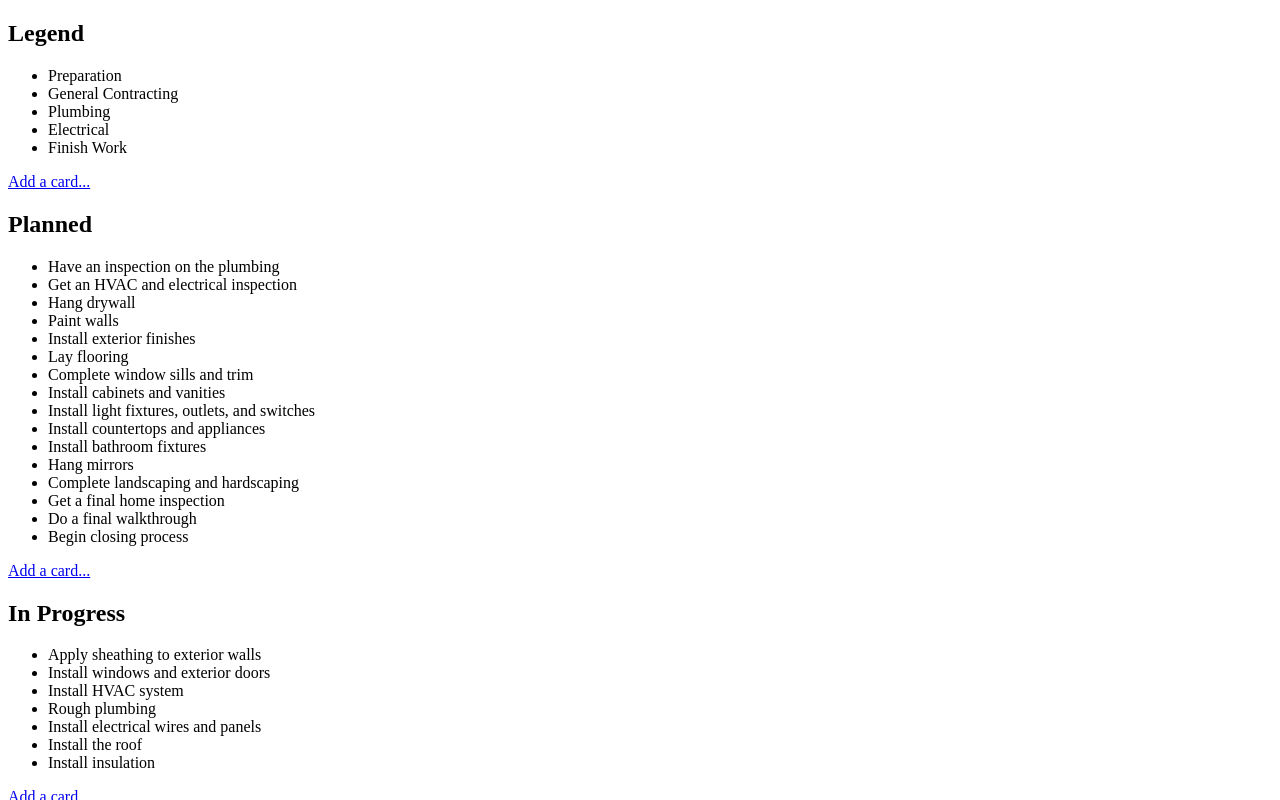
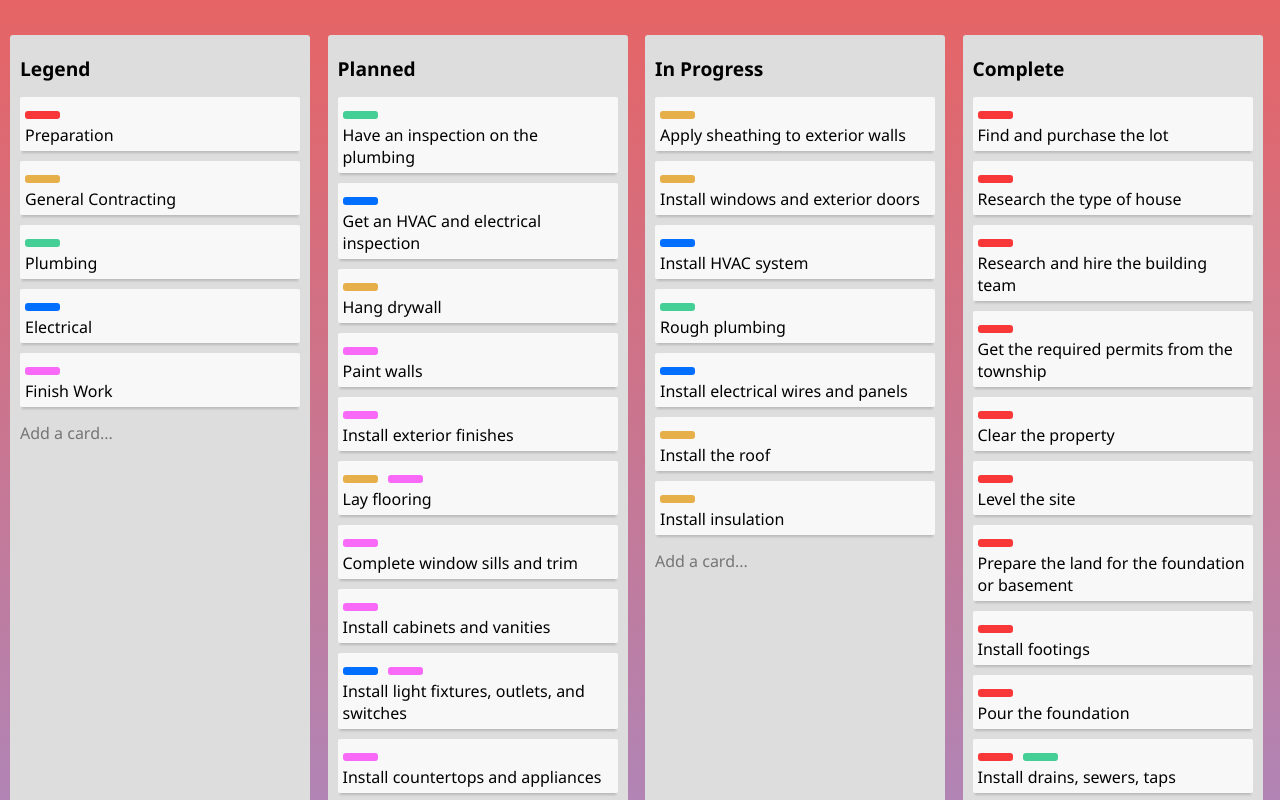
Before and after one commit to stephnicoledev/task-board, a plain HTML site: page index.html in a window 1280 px wide. Shown: the top 800 px of the page. Drawn offline with Linux system fonts and the light colour scheme.

Commit message:
Added css styles

```diff
--- a/index.html
+++ b/index.html
@@ -8,9 +8,9 @@
     <title>Project Board</title>
 </head>
 <body>
-    <main>
+    <main class="container">
         <section class="list">
-            <h2>Legend</h2>
+            <h2 class="title">Legend</h2>
             <ul class="cards">
                 <li class="card"><div class="labels"><span class="label prep"></span></div>Preparation</li>
                 <li class="card"><div class="labels"><span class="label general"></span></div>General Contracting</li>
@@ -22,7 +22,7 @@
         </section>
 
         <section class="list">
-            <h2>Planned</h2>
+            <h2 class="title">Planned</h2>
             <ul class="cards">
                 <li class="card"><div class="labels"><span class="label plumbing"></span></div>Have an inspection on the plumbing</li>
                 <li class="card"><div class="labels"><span class="label electrical"></span></div>Get an HVAC and electrical inspection</li>
@@ -45,7 +45,7 @@
         </section>
 
         <section class="list">
-            <h2>In Progress</h2>
+            <h2 class="title">In Progress</h2>
             <ul class="cards">
                 <li class="card"><div class="labels"><span class="label general"></span></div>Apply sheathing to exterior walls</li>
                 <li class="card"><div class="labels"><span class="label general"></span></div>Install windows and exterior doors</li>
@@ -59,7 +59,7 @@
         </section>
 
         <section class="list">
-            <h2>Complete</h2>
+            <h2 class="title">Complete</h2>
             <ul class="cards">
               <li class="card"><div class="labels"><span class="label prep"></span></div>Find and purchase the lot</li>
               <li class="card"><div class="labels"><span class="label prep"></span></div>Research the type of house</li>
--- a/style.css
+++ b/style.css
@@ -0,0 +1,93 @@
+:root {
+    /* label colors */
+    --red: rgb(248, 56, 56);
+    --gold: rgb(230, 175, 73);
+    --green: rgb(67, 207, 149);
+    --blue: rgb(0, 110, 255);
+    --pink: rgb(248, 105, 248);
+}
+
+* {
+    margin: 0;
+    padding: 0;
+    box-sizing: border-box;
+}
+
+body {
+    font-family: 'Segoe UI', 'Roboto', 'Noto Sans', 'Ubuntu', 'Droid Sans', 'Helvetica Neue', sans-serif;
+    background: linear-gradient(#e66465, #9198e5);
+}
+
+.container {
+    display: grid;
+    grid-template-columns: repeat(4, 1fr);
+    gap: 10px;
+    margin: 35px 10px;
+}
+
+.list {
+    background-color: #ddd;
+    padding: 10px;
+    border-radius: 3px;
+    width: 300px;
+}
+
+.title {
+    margin-top: 10px;
+    font-size: 1.2rem;
+}
+
+.cards {
+    margin: 15px 0;
+}
+
+.card {
+    background-color:rgba(255, 255, 255, 0.8);
+    margin-bottom: 10px;
+    list-style: none;
+    border-radius: 2px;
+    box-shadow: 0 4px 2px -2px #bbb;
+    cursor: pointer;
+    padding: 5px;
+}
+
+.card:hover {
+    background-color: #c5c7c9;
+}
+
+.label {
+    width: 35px;
+    height: 8px;
+    border-radius: 3px;
+    display: inline-block;
+    margin-right: 10px;
+}
+
+a {
+    text-decoration: none;
+    color: #757575;
+}
+
+a:hover {
+    color: black;
+}
+
+.prep {
+    background-color: var(--red);
+}
+
+.general {
+    background-color: var(--gold);
+}
+
+.plumbing {
+    background-color: var(--green);
+}
+
+.electrical {
+    background-color: var(--blue);
+}
+
+.finish {
+    background-color: var(--pink);
+}
```
